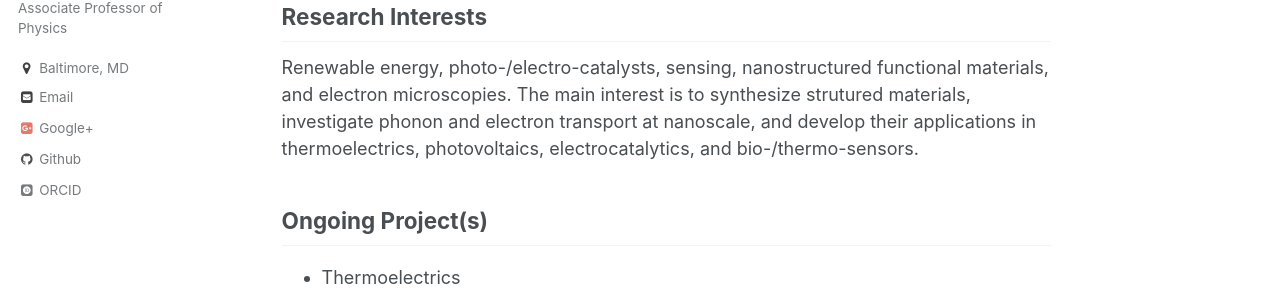
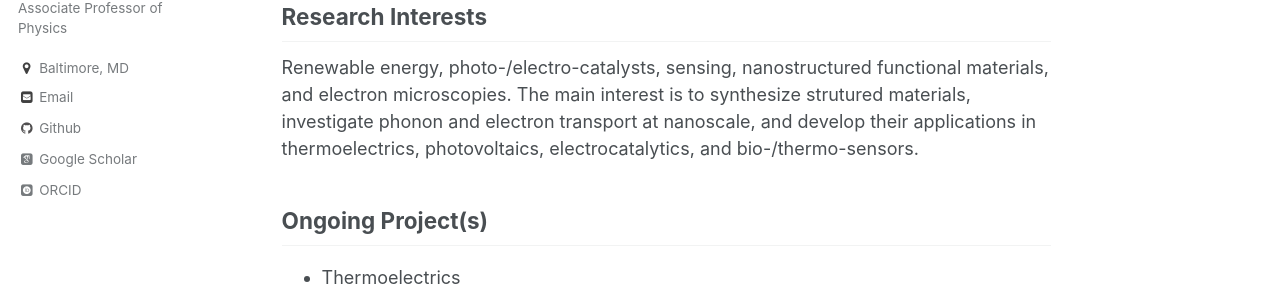
Before and after one commit to yuchenglan/LanGroup, a Jekyll site: the page built from _pages/about.md, in a window 1280 px wide. Shown: the part 337-641 px from the top of the page. Built offline with Jekyll 4.4.1, drawn with Linux system fonts in a browser that asks for light colours; some web fonts are replaced.

Commit message:
Update _config.yml

```diff
--- a/_config.yml
+++ b/_config.yml
@@ -84,7 +84,7 @@ author:
   bio              : "Associate Professor of Physics"
   location         : "Baltimore, MD"
   employer         :
-  googlescholar    : #"https://scholar.google.com/citations?user=xtJ-O98AAAAJ&hl=en"
+  googlescholar    : "https://scholar.google.com/citations?user=xtJ-O98AAAAJ&hl=en"
   email            : "yclan2013@gmail.com"
   uri              :
   bitbucket        :
@@ -94,7 +94,7 @@ author:
   facebook         :
   foursquare       :
   github           : "academicpages"
-  google_plus      : "https://scholar.google.com/citations?user=xtJ-O98AAAAJ&hl=en"
+  google_plus      : #"https://scholar.google.com/citations?user=xtJ-O98AAAAJ&hl=en"
   keybase          :
   instagram        :
   lastfm           :
```
